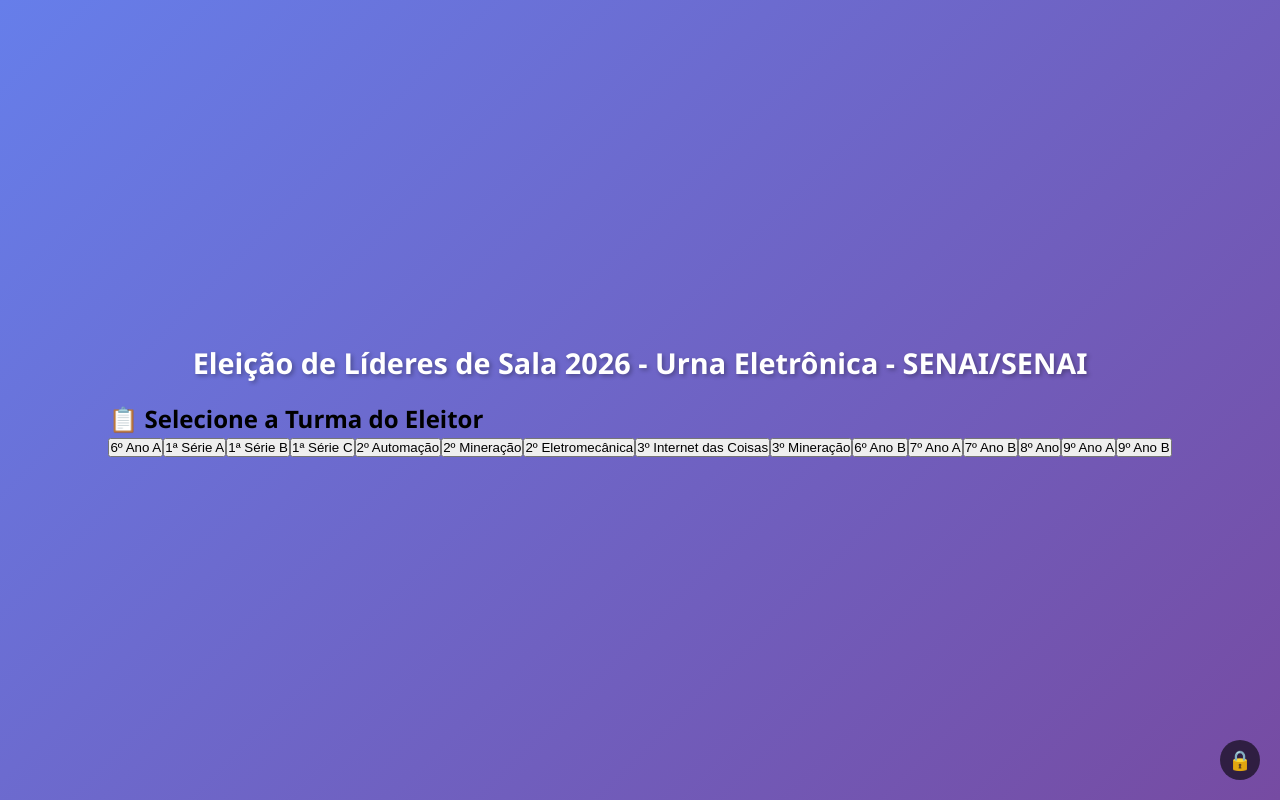
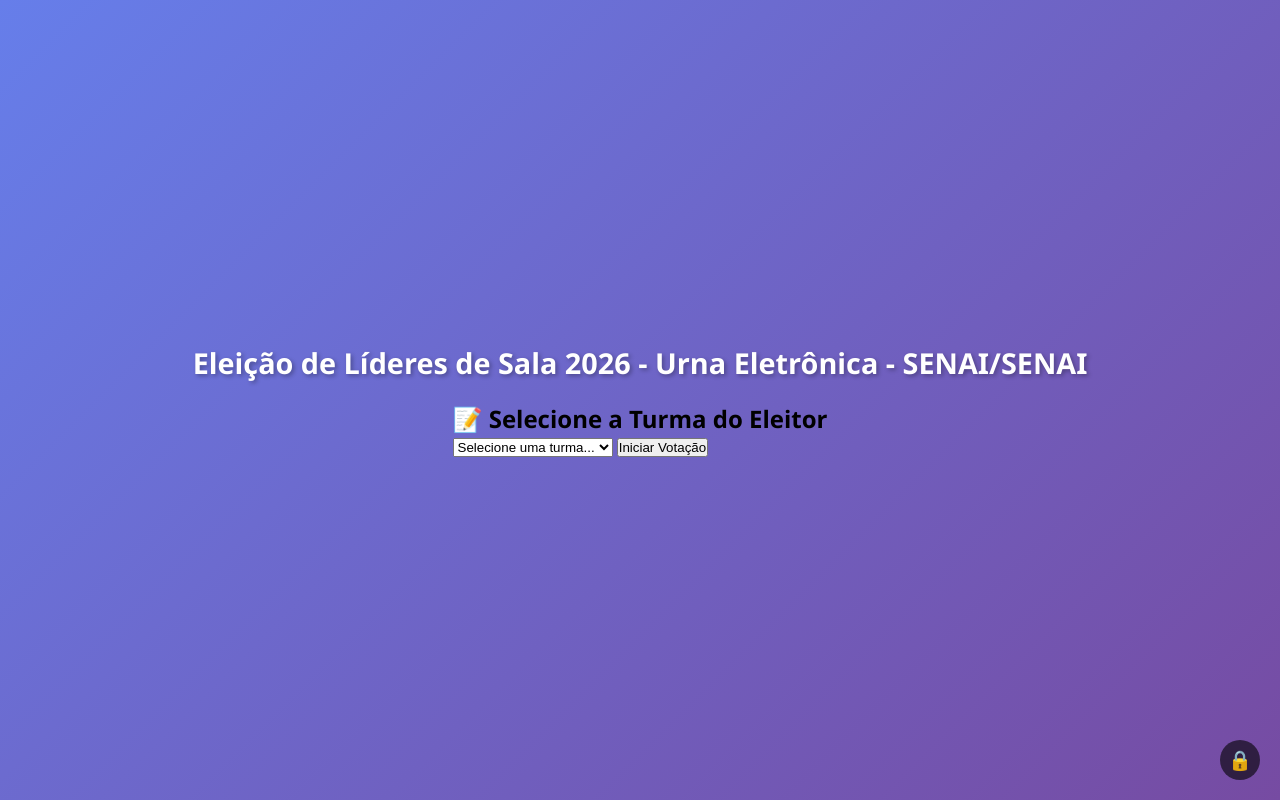
Before and after one commit to marcelobps/urna-escolar, a plain HTML site: page index.html in a window 1280 px wide. Drawn offline with Linux system fonts and the light colour scheme.

Commit message:
Update index.html

```diff
--- a/index.html
+++ b/index.html
@@ -11,10 +11,20 @@
         <h1>Eleição de Líderes de Sala 2026 - Urna Eletrônica - SENAI/SENAI</h1>
     </div>
 
-    <!-- INDICAÇÃO DA TURMA -->
+    <!-- SELEÇÃO DA TURMA -->
     <div id="telaSelecionarTurma" class="tela-selecao-turma">
-    <h2>📋 Selecione a Turma do Eleitor</h2>
-    <div class="grid-turmas" id="gridTurmas"></div>
+        <h2>📝 Selecione a Turma do Eleitor</h2>
+
+        <div class="turma-select-wrapper">
+            <select id="selectTurma" class="turma-select">
+                <option value="">Selecione uma turma...</option>
+                <!-- As opções serão preenchidas via JS -->
+            </select>
+
+            <button class="btn-select-confirmar" onclick="confirmarTurmaSelecionada()">
+                Iniciar Votação
+            </button>
+        </div>
     </div>
 
     <div class="urna-container" id="urnaContainer">
```
